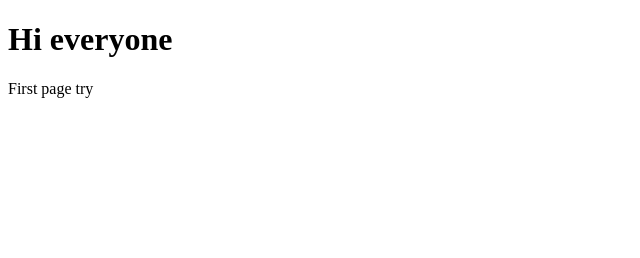
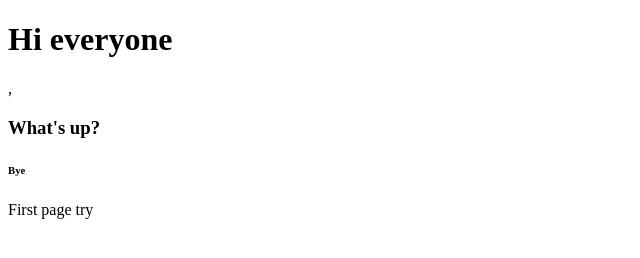
Before and after one commit to nagializada3/les1, a plain HTML site: page index.html in a window 1280 px wide. Shown: the whole page, without its empty margins (0-640 px from the left). Drawn offline with Linux system fonts and the light colour scheme.

Commit message:
h3 and h6 try

```diff
--- a/index.html
+++ b/index.html
@@ -5,6 +5,8 @@
     </head>
     <body>
         <h1>Hi everyone</h1>
+        ,<h3>What's up?</h3>
+        <h6>Bye</h6>
         <p>First page try</p>
     </body>
 </html>
```
